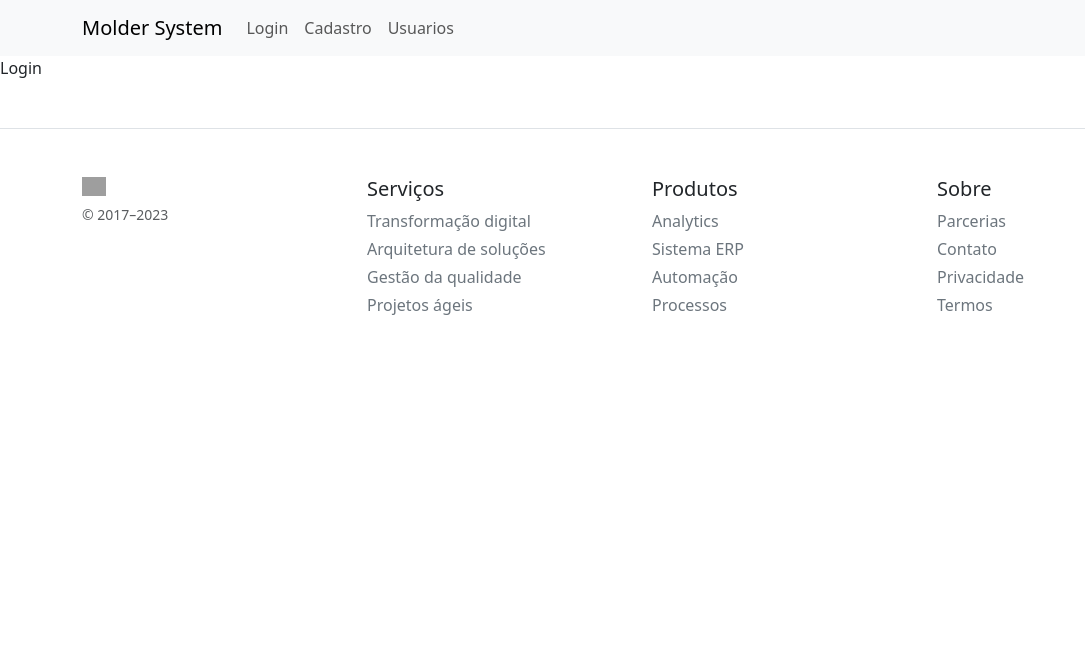
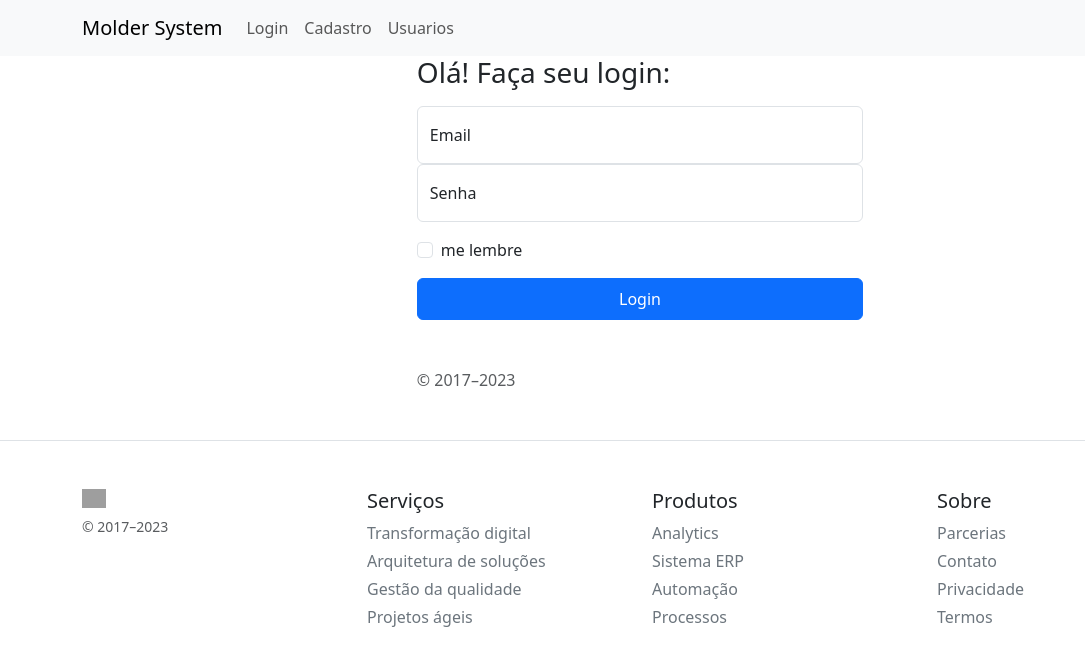
Before and after one commit to MorganaRamos/sistema-molder, a React (Vite) app: page /login in a window 1280 px wide. Shown: the top 666 px of the page, without its empty margins (0-1085 px from the left). Built offline with nearby package versions, Linux system fonts and the light colour scheme; grey boxes are pictures that could not be loaded.

Commit message:
criação page login

```diff
--- a/src/Pages/Cadastro.jsx
+++ b/src/Pages/Cadastro.jsx
@@ -2,6 +2,10 @@ import React from 'react'
 
 export const Cadastro = () => {
   return (
-    <div>Cadastro</div>
-  )
-}
+
+      <>
+
+      </>
+
+
+  )}
--- a/src/Pages/Login.jsx
+++ b/src/Pages/Login.jsx
@@ -1,7 +1,44 @@
 import React from 'react'
+import { useNavigate } from 'react-router-dom'
+
 
 export const Login = () => {
+
+    const navigate = useNavigate()
+    const logar = event => {
+        event.preventDefault()
+        navigate('/')
+        }
+
+
   return (
-    <div>Login</div>
+
+    <div className='container'>
+    <main className="form-signin w-100 m-auto" style={{maxWidth:'40%'}}>
+        <form onSubmit={logar}>
+
+          <h1 className="h3 mb-3 fw-normal">Olá! Faça seu login:</h1>
+
+          <div className="form-floating">
+            <input type="email" className="form-control" id="floatingInput" placeholder="name@example.com"/>
+            <label for="floatingInput">Email </label>
+          </div>
+          <div className="form-floating">
+            <input type="password" className="form-control" id="floatingPassword" placeholder="Password"/>
+            <label for="floatingPassword">Senha</label>
+          </div>
+
+          <div className="form-check text-start my-3">
+            <input className="form-check-input" type="checkbox" value="remember-me" id="flexCheckDefault"/>
+            <label className="form-check-label" for="flexCheckDefault">
+              me lembre
+            </label>
+          </div>
+          <button className="btn btn-primary w-100 py-2" type="submit">Login</button>
+          <p className="mt-5 mb-3 text-body-secondary">© 2017–2023</p>
+        </form>
+      </main>
+    </div>
+
   )
 }
```
